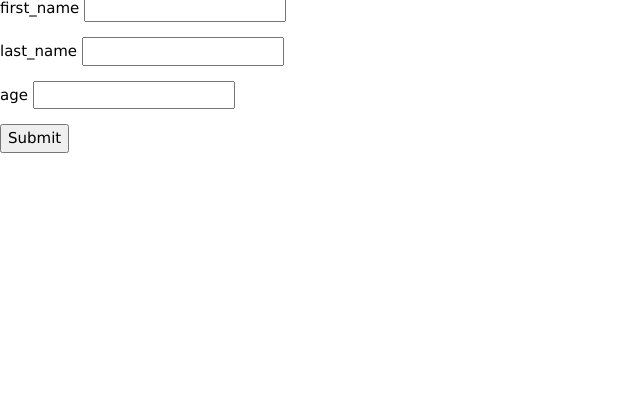
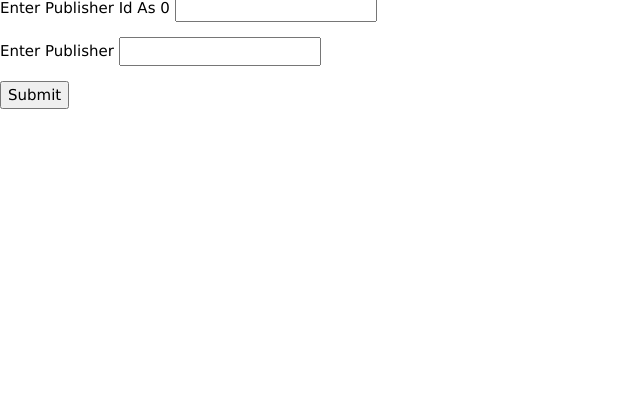
Before and after one commit to Spwilson87/Video-game-tracker, a Flask app: page /add_publisher in a window 1280 px wide. Shown: the part 359-779 px from the top of the page, without its empty margins (0-640 px from the left). Run offline with Flask 2, Linux system fonts and the light colour scheme; some libraries are stand-ins or nearby versions.

Commit message:
changed publisher template buttons and fields

```diff
--- a/webapp/templates/add_publisher.html
+++ b/webapp/templates/add_publisher.html
@@ -9,10 +9,9 @@
       <p>Enter Your Details<p></p>
     </div>
 
-    <form action="/done" method = "POST">
-      <p>first_name <input type = "text" name = 'first_name' /></p>
-      <p>last_name <input type = "text" name = 'last_name' /></p>
-      <p>age <input type = "integer" name = 'age' /></p>
+    <form action="/add_publisher_done" method = "POST">
+      <p>Enter Publisher Id As 0 <input type = "integer" name = 'pub_id' /></p>
+      <p>Enter Publisher <input type = "text" name = 'publisher' /></p>
       <p><input type = "submit" value = "Submit" /></p>
     </form>
     {% endblock %}
```
